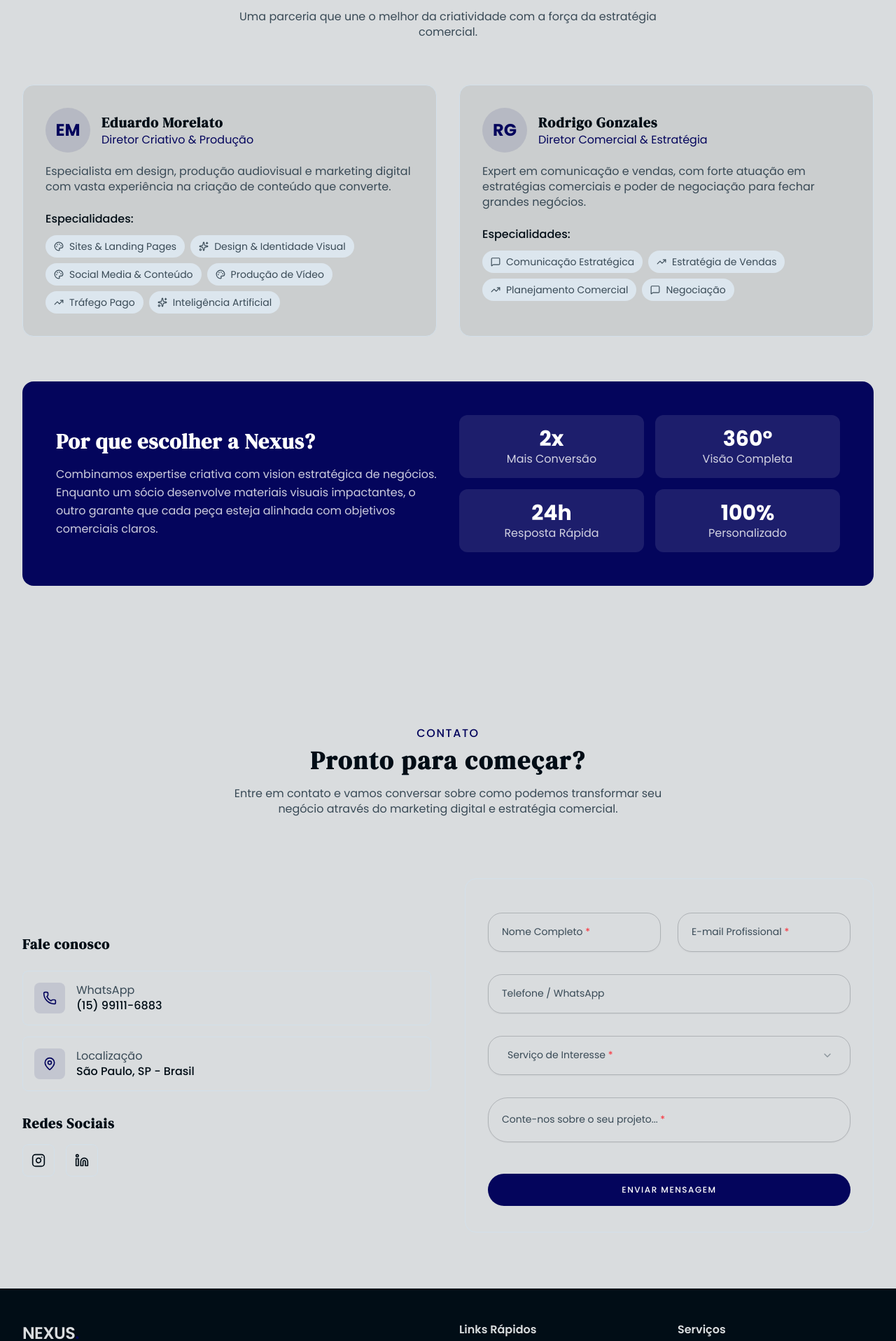
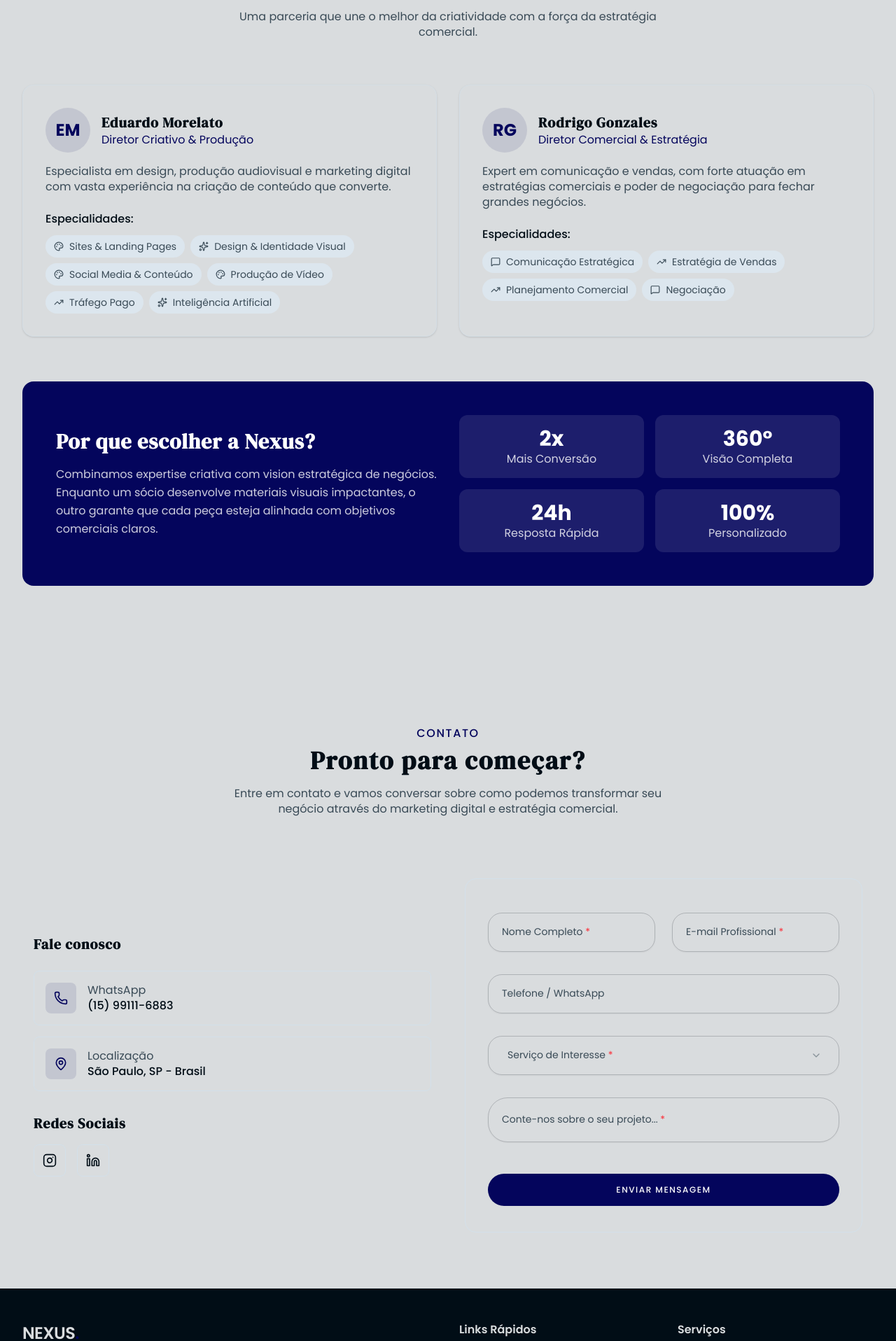
Before and after one commit to EduardoMorelato/nexus-agencia-web, a Next.js app: page / in a window 1280 px wide. Shown: the part 2127-4043 px from the top of the page at 70% size. Built offline with nearby package versions, Linux system fonts and the light colour scheme.

Commit message:
style: remove bg from team cards and make contact form full width

```diff
--- a/components/contact-section.tsx
+++ b/components/contact-section.tsx
@@ -63,7 +63,7 @@ export function ContactSection() {
 
   return (
     <section id="contato" className="py-20 bg-background">
-      <div className="max-w-7xl mx-auto px-4 sm:px-6 lg:px-8">
+      <div className="w-full px-4 sm:px-8 lg:px-12">
         <ScrollReveal className="text-center mb-16">
           <p className="mt-10 text-primary font-medium tracking-widest uppercase text-[16px] mb-2">
             Contato
--- a/components/team-section.tsx
+++ b/components/team-section.tsx
@@ -46,7 +46,7 @@ export function TeamSection() {
 
         <div className="grid md:grid-cols-2 gap-8">
           {team.map((member, index) => (
-            <ScrollReveal key={member.name} delay={0.2 + (0.2 * index)} className="bg-card border border-border rounded-2xl p-8 hover:shadow-lg transition-shadow">
+            <ScrollReveal key={member.name} delay={0.2 + (0.2 * index)} className="bg-transparent border border-border/60 shadow-sm hover:shadow-md rounded-2xl p-8 transition-shadow">
               <div className="flex items-center gap-4 mb-4">
                 <div className="h-16 w-16 rounded-full bg-primary/10 flex items-center justify-center">
                   <span className="text-2xl font-bold text-primary">
```
